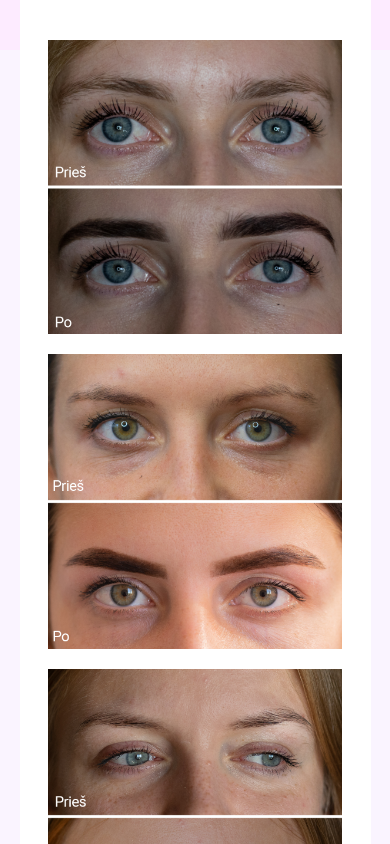
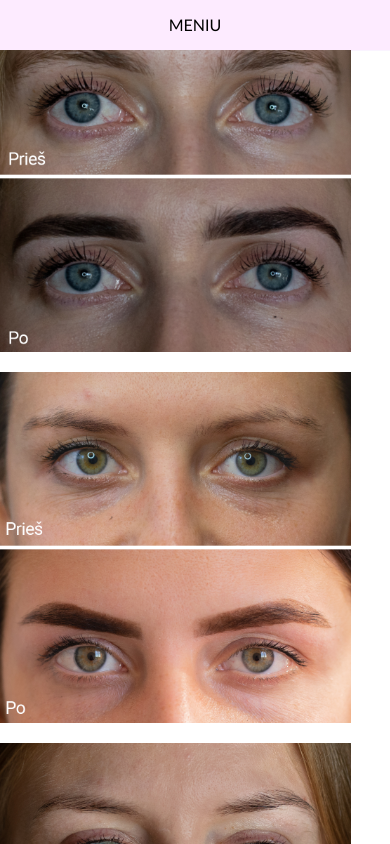
Before and after one commit to ArminasStrolys/react-projects, a React (Create React App) app in the folder eyebrow-portfolio-site/: page /gallery in a window 390 px wide. Shown: the top 844 px of the page. Built offline with nearby package versions, Linux system fonts and the light colour scheme.

Commit message:
Minor fixes and styling

```diff
--- a/eyebrow-portfolio-site/src/components/gallery/Gallery.jsx
+++ b/eyebrow-portfolio-site/src/components/gallery/Gallery.jsx
@@ -12,7 +12,6 @@ const Gallery = () => {
   const images = [eyes1, eyes2, eyes3, eyes4, eyes5, eyes6];
 
   return (
-    <div>
     <div className="gallery">
       <div className="image-collection">
         {images.map((e, index) => (
@@ -22,10 +21,6 @@ const Gallery = () => {
         ))}
       </div>
     </div>
-      {/* <footer className="footer-gallery-about-faq">
-        Copyrights © Lorenzia 2022.
-      </footer> */}
-    </div>
   );
 };
 
--- a/eyebrow-portfolio-site/src/style/_gallery.scss
+++ b/eyebrow-portfolio-site/src/style/_gallery.scss
@@ -18,29 +18,31 @@
     margin-top: 50px;
   }
 }
-.footer-gallery-about-faq {
-  position: absolute;
-  width: 100%;
-  bottom: auto;
-  text-align: center;
-  background-color: #ffb9b9;
-  padding: 10px;
-  font-weight: 600;
-  box-sizing: border-box;
-}
-@media screen and (min-width: 2240px) {
-  .footer-gallery-about-faq {
-    bottom: 0;
-  }
-}
+
 @media screen and (max-width: 500px) {
   .image-collection {
     gap: 70px;
     width: 90%;
-    margin: 150px auto 50px auto;
+    margin: 100px auto 50px auto;
     img {
       width: 100%;
       margin-top: -50px;
     }
   }
 }
+
+@media screen and (max-width: 850px) {
+  .gallery {
+    margin: 100px 0 -50px 0;
+    background-color: $white_color;
+    margin-top: 0;
+    padding: 0 0;
+    position: relative;
+    top: 20px;
+    padding-top: 0px;
+    padding-bottom: 1px;
+  }
+  .image-collection {
+    margin: 50px 0;
+  }
+}
--- a/eyebrow-portfolio-site/src/style/_navi.scss
+++ b/eyebrow-portfolio-site/src/style/_navi.scss
@@ -57,7 +57,8 @@
     line-height: 50px;
     background-color: $nav_bar_color;
     cursor: pointer;
-    // position: fixed;
+    position: relative;
+    z-index: 2;
   }
   .nav-bar {
     background: #faf4ff;
--- a/eyebrow-portfolio-site/src/style/_services.scss
+++ b/eyebrow-portfolio-site/src/style/_services.scss
@@ -1,3 +1,5 @@
+@import './_var';
+
 .services {
   margin: 200px 5% 50px 5%;
   background-color: $white_color;
@@ -23,27 +25,36 @@
 .customTable {
   margin: 50px auto;
   width: 100%;
-  background-color: #ffffff81;
+  background-color: $white_color;
   border-collapse: collapse;
   border-width: 2px;
-  border-color: #ffffff;
   border-style: solid;
-  color: #000000;
+  color: $black_color;
 }
 .customTable td,
 .customTable th {
   border-width: 2px;
-  border-color: #ffd4d4;
+  border-color: $service_table_color_brighter;
   border-style: solid;
   padding: 5px;
 }
 .customTable thead {
-  background-color: #f8868693;
+  background-color: $service_table_color;
   text-align: left;
 }
 @media screen and (min-width: 1000px) {
   .customTable {
-    width: 50%;
+    width: 70%;
+  }
+}
+@media screen and (max-width: 850px) {
+  .services {
+    margin: 120px 0 -50px 0;
+    background-color: $white_color;
+    padding: 0 0;
+    position: unset;
+    top: 0;
+    padding: 5%;
   }
 }
 
--- a/eyebrow-portfolio-site/src/style/_var.scss
+++ b/eyebrow-portfolio-site/src/style/_var.scss
@@ -1,12 +1,16 @@
 $nav_bar_color: #fdebff;
+$body_color: #faf4ff;
+
+$white_color: white;
+$black_color: black;
+$purple_color: purple;
+$service_table_color: #faf4ff;
+$service_table_color_brighter: #ecd4ff;
+$light_gray_color: rgb(255, 241, 251);
+
 // $nav_bar_color: linear-gradient(
 //   0deg,
 //   rgba(255, 226, 226, 1) 30%,
 //   rgba(255, 148, 148, 1) 100%
 // );
 $nav_bar_links_color: rgb(255, 149, 149);
-
-$body_color: #faf4ff;
-$white_color: white;
-$black_color: black;
-$purple_color: purple;
```
Lines whose indentation alone changed are shown as unchanged.
